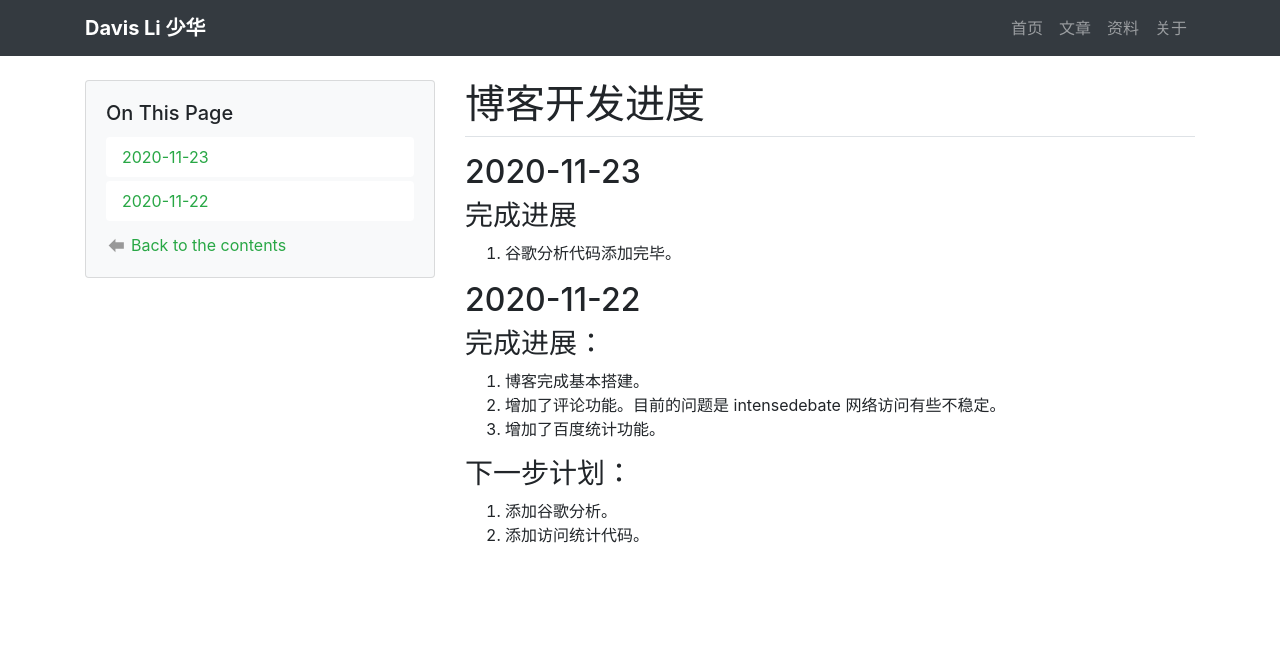
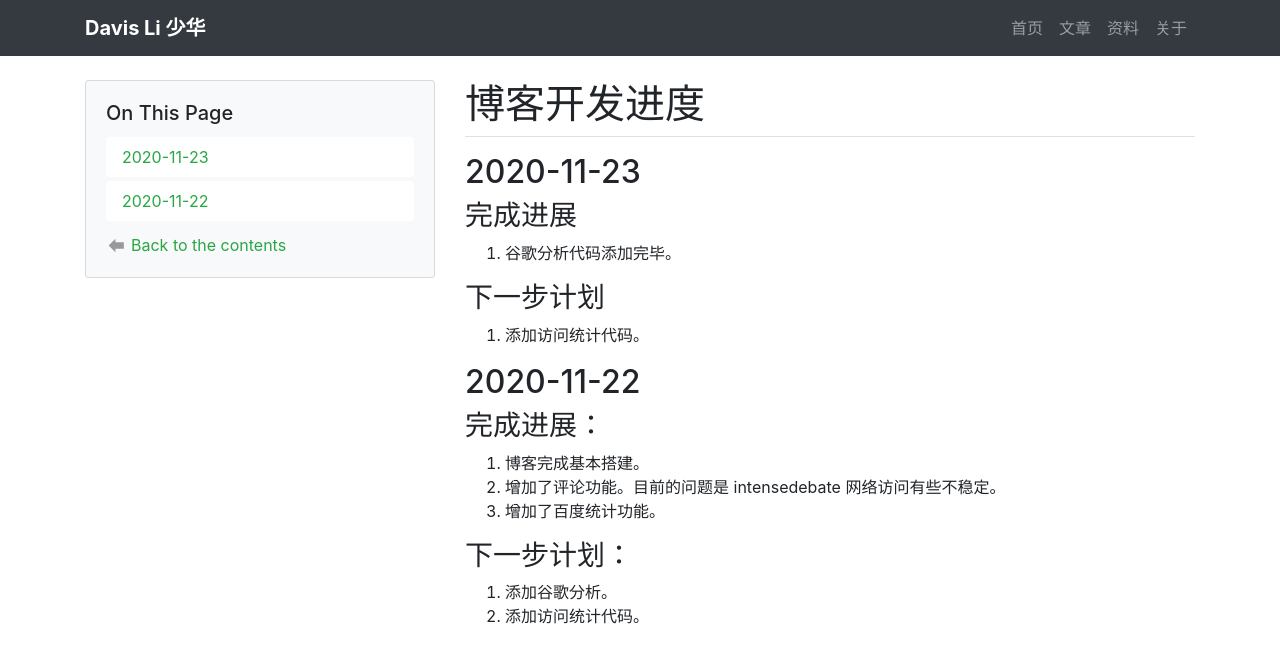
Before and after one commit to davis-lee0109/davis-lee0109.github.io, a Jekyll site: the page built from _projects/bloglog.md, in a window 1280 px wide. Shown: the top 663 px of the page. Built offline with Jekyll 4.4.1, drawn with Linux system fonts in a browser that asks for light colours; comment, search, counter and statistics services are not loaded.

```diff
--- a/_projects/bloglog.md
+++ b/_projects/bloglog.md
@@ -5,6 +5,9 @@
 ## 2020-11-23
 ### 完成进展
 1. 谷歌分析代码添加完毕。
+
+### 下一步计划
+1. 添加访问统计代码。
 
 ## 2020-11-22
 ### 完成进展：
```
Also changed, not shown: _projects/aFavoriteWebSites.md (+1 -1 lines).
